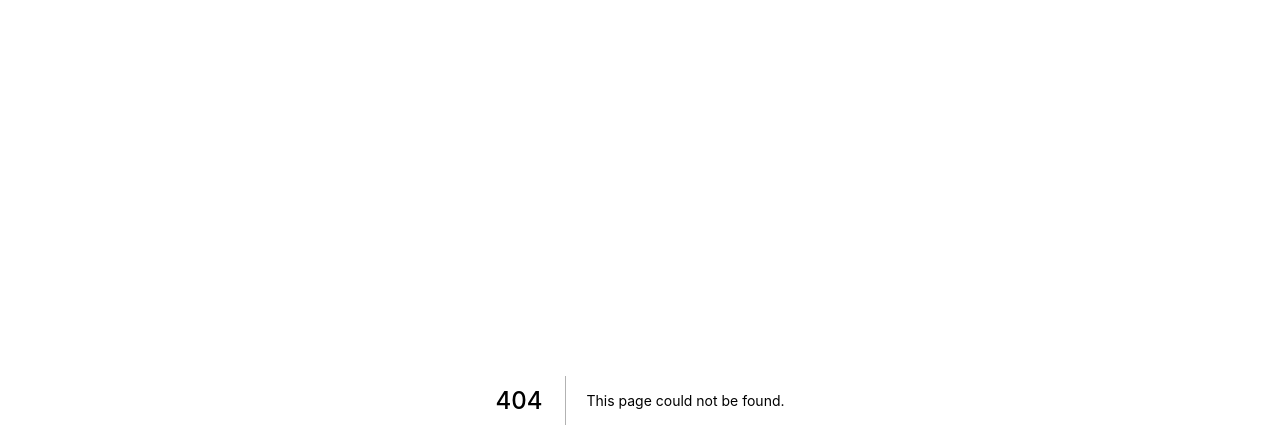
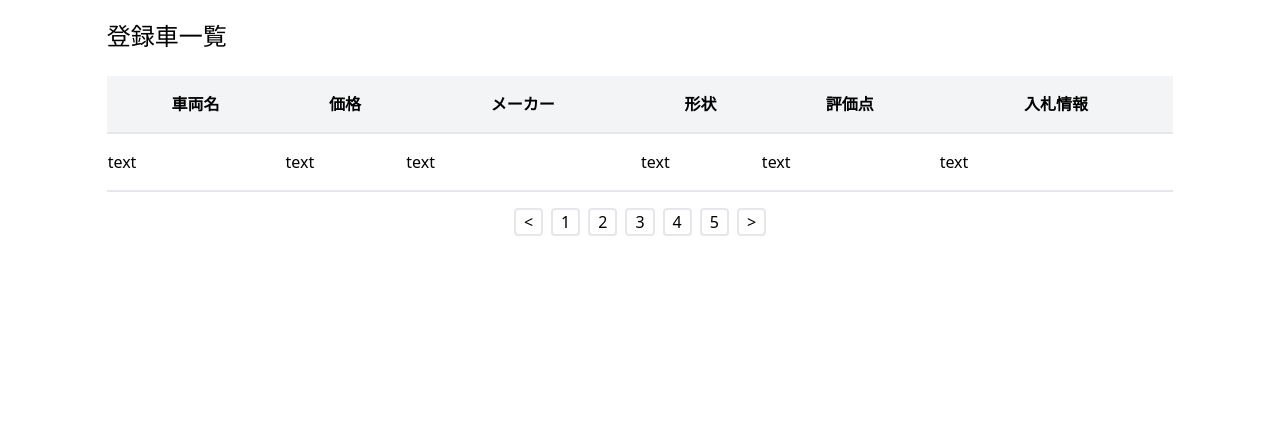
Before and after one commit to case-study07/cs-admin-frontend, a Next.js app: page /adminRegisteredCarList in a window 1280 px wide. Before the commit this address had no page. Shown: the top 448 px of the page. Built offline with nearby package versions, Linux system fonts and the light colour scheme.

Commit message:
adminRegisteredCarList 作成

```diff
--- /dev/null
+++ b/pages/adminRegisteredCarList.tsx
@@ -0,0 +1,44 @@
+// import { Layout } from "components/ui";
+import { ReactNode } from "react";
+import s from "../styles/adminRegisteredCarList.module.css";
+
+export default function adminRegisteredCarList(): ReactNode {
+  return (
+    <div className={s.adminRegisteredCarList}>
+      <h2>登録車一覧</h2>
+      <table>
+        <tbody>
+          <tr>
+            <th>車両名</th>
+            <th>価格</th>
+            <th>メーカー</th>
+            <th>形状</th>
+            <th>評価点</th>
+            <th>入札情報</th>
+          </tr>
+          <tr>
+            <td>text</td>
+            <td>text</td>
+            <td>text</td>
+            <td>text</td>
+            <td>text</td>
+            <td>text</td>
+          </tr>
+        </tbody>
+      </table>
+
+      <div>
+        <ul>
+          <li>&lt;</li>
+          <li>1</li>
+          <li>2</li>
+          <li>3</li>
+          <li>4</li>
+          <li>5</li>
+          <li>&gt;</li>
+        </ul>
+      </div>
+    </div>
+  );
+}
+// adminRegisteredCarList .Layout = Layout;
--- /dev/null
+++ b/styles/adminRegisteredCarList.module.css
@@ -0,0 +1,39 @@
+.adminRegisteredCarList{
+    @apply py-5;
+
+    & h2{
+        @apply text-2xl w-10/12 mx-auto mb-6;
+    }
+
+    & table{
+        @apply w-10/12 mx-auto;
+
+        & th{
+            @apply py-4;
+        }
+
+        & td{
+            @apply py-4;
+        }
+
+        & tr{
+            @apply border-b-2;
+        }
+
+        & tr:nth-of-type(1){
+            @apply bg-gray-100;
+        }
+    }
+
+    & > div{
+        @apply w-10/12 mx-auto mt-4;
+
+        & ul{
+            @apply flex justify-center gap-2;
+
+            & li{
+                @apply border-2 px-2 rounded;
+            }
+        }
+    }
+}
```
